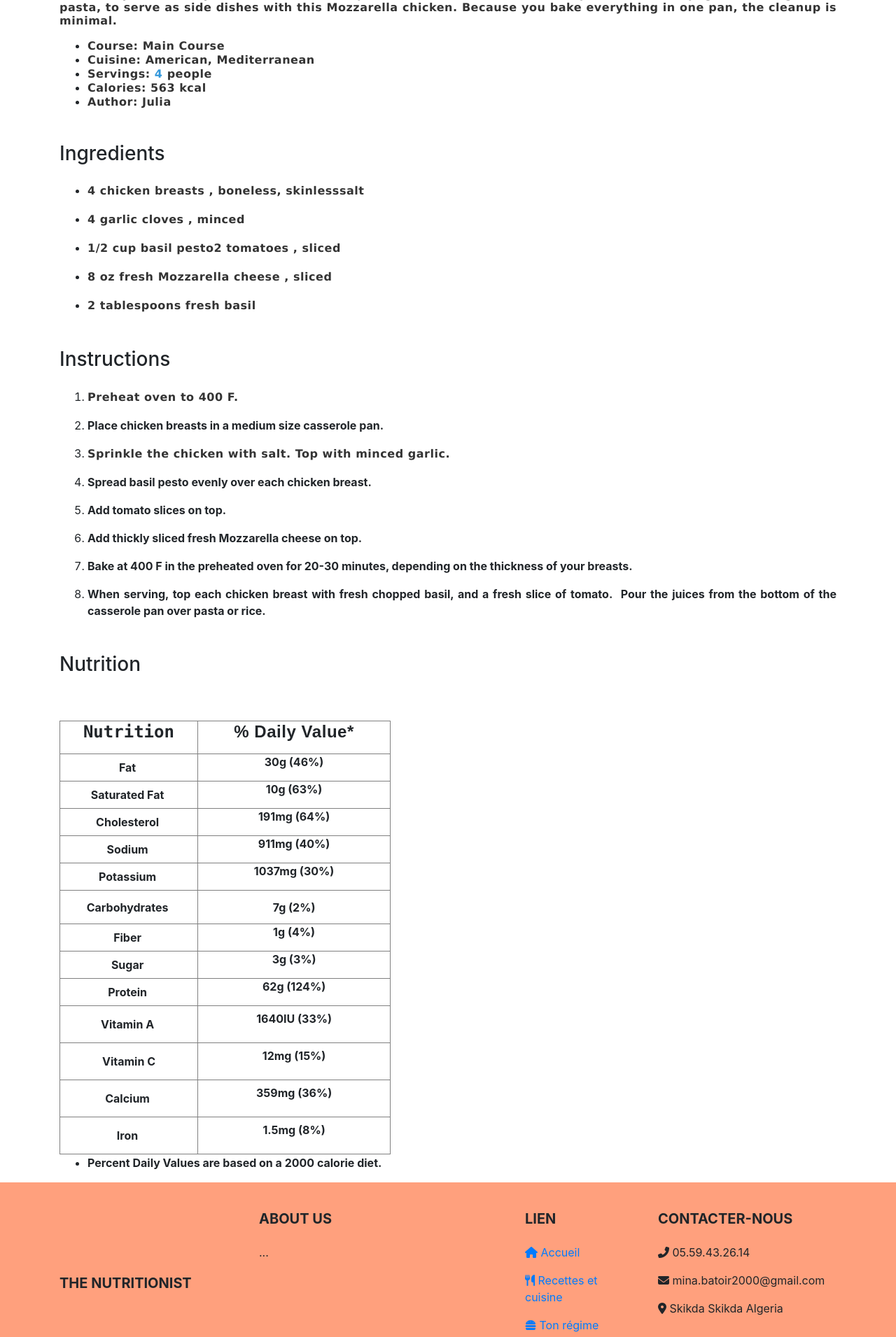
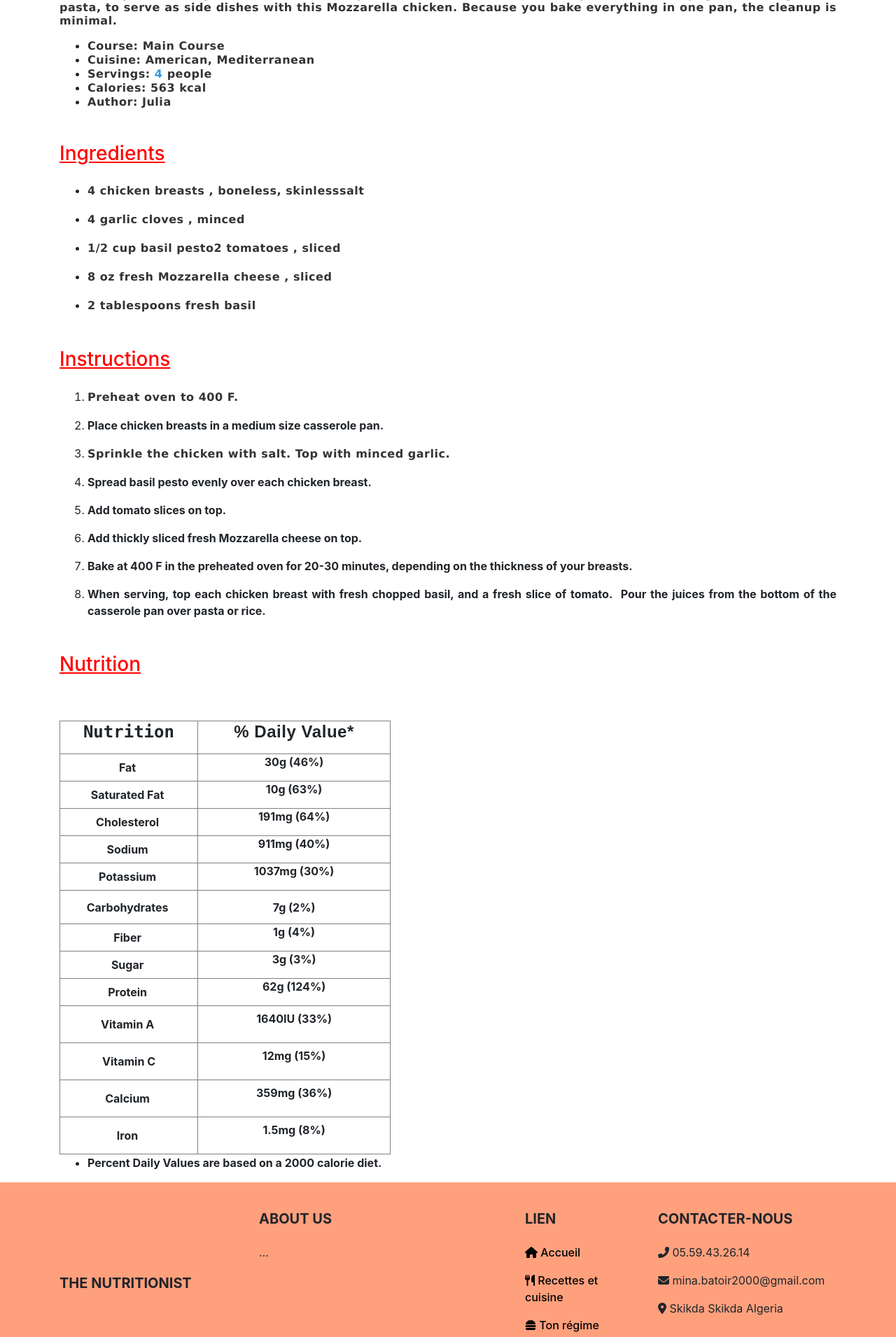
Before and after one commit to bendahma/thenutritionniste, a PHP site: page /detailsRecette.php?id=1 in a window 1280 px wide. Shown: the part 929-2840 px from the top of the page at 70% size. Run offline with PHP 8.4, Linux system fonts and the light colour scheme; data comes from the database, SQL or seed files in the repository; some libraries are stand-ins or nearby versions.

Commit message:
UI Updates

```diff
--- a/admin/functions/regime.php
+++ b/admin/functions/regime.php
@@ -10,7 +10,7 @@
         $now = new DateTime();
         $created_at =  $now->format('Y-m-d H:i:s');
         $target = "./../../upload/regime/".basename($regimeImage);
-        $sql  = "INSERT INTO `regime`(`id`, `type`, `title` ,`description`, `image`, `created_at`,'sex') VALUES (NULL,'$regimeType','$regimeTitle','$regimeDescription','$regimeImage','$created_at','$regimeSex')";
+        $sql  = "INSERT INTO `regime`(`id`, `type`, `title` ,`description`, `image`, `created_at`,`sex`) VALUES (NULL,'$regimeType','$regimeTitle','$regimeDescription','$regimeImage','$created_at','$regimeSex')";
         $result = mysqli_query($connect,$sql) or die(mysqli_error($connect));
         move_uploaded_file($_FILES['regimeImage']['tmp_name'], $target);
         if($result){
--- a/detailsRecette.php
+++ b/detailsRecette.php
@@ -31,19 +31,19 @@
 
 <div class="container" >
     <div class="mt-5">
-        <h3 class="mb-4"><?php if(!empty($dataRecette['recetteDescription'])) echo "Description de la recette" ?></h3>
+        <h3 class="mb-4" style="color:red; text-decoration:underline"><?php if(!empty($dataRecette['recetteDescription'])) echo "Description de la recette" ?></h3>
         <?php echo $dataRecette['recetteDescription'] ?>
     </div>
     <div class="mt-5">
-        <h3 class="mb-4"><?php if(!empty($dataRecette['recetteIngredients'])) echo "Ingredients" ?></h3>
+        <h3 class="mb-4" style="color:red; text-decoration:underline"><?php if(!empty($dataRecette['recetteIngredients'])) echo "Ingredients" ?></h3>
         <?php echo $dataRecette['recetteIngredients'] ?>
     </div>
-    <div class="mt-5">
-        <h3 class="mb-4"><?php if(!empty($dataRecette['recetteInstructions'])) echo "Instructions" ?></h3>
+    <div class="mt-5" >
+        <h3 class="mb-4" style="color:red; text-decoration:underline"><?php if(!empty($dataRecette['recetteInstructions'])) echo "Instructions" ?></h3>
         <?php echo $dataRecette['recetteInstructions'] ?>
     </div>
     <div class="mt-5">
-        <h3 class="mb-4"><?php if(!empty($dataRecette['recetteNutritionFacts'])) echo "Nutrition" ?></h3>
+        <h3 class="mb-4" style="color:red; text-decoration:underline"><?php if(!empty($dataRecette['recetteNutritionFacts'])) echo "Nutrition" ?></h3>
         <?php echo $dataRecette['recetteNutritionFacts'] ?>
     </div>
 </div>
--- a/inc/footer.php
+++ b/inc/footer.php
@@ -30,16 +30,16 @@
 
       <ul class="list-unstyled">
         <li class="mb-3">
-        <a class="" href="./"><i class="fas fa-home "></i> Accueil </a>
+        <a class="" href="./" style="color:black !important; font-weight:500; text-decoration:none"><i class="fas fa-home "></i> Accueil </a>
         </li>
         <li class="mb-3">
-        <a class="" href="./recette.php"><i class="fas fa-utensils"></i> Recettes et cuisine </a>
+        <a class="" href="./recette.php" style="color:black !important; font-weight:500; text-decoration:none"><i class="fas fa-utensils"></i> Recettes et cuisine </a>
         </li>
         <li class="mb-3">
-        <a class="" href="./choisiRegime.php"><i class="fas fa-hamburger"></i> Ton régime  </a>
+        <a class="" href="./choisiRegime.php" style="color:black !important; font-weight:500; text-decoration:none"><i class="fas fa-hamburger"></i> Ton régime  </a>
         </li>
         <li class="mb-3">
-        <a class="" href="./contact.php"><i class="fas fa-address-card"></i>  Contacter-nous  </a>
+        <a class="" href="./contact.php" style="color:black !important; font-weight:500; text-decoration:none"><i class="fas fa-address-card"></i>  Contacter-nous  </a>
         </li>
       </ul>
 
--- a/index.php
+++ b/index.php
@@ -109,7 +109,7 @@
                     <p> Des medecins et nuttritioniste vont vous guider dans ton regime pour qu on soit sure de votre safety </p>
                     <br><br><br><br><br>
                     <?php if(isset($_SESSION['user'])) {
-                            echo "<a href='' class='btn btn-warning btn-block mb-4'> Parle avec Quelqu'un " . $_SESSION['user'] . '</a> ' ;
+                            echo "<a href='./contact.php' class='btn btn-warning btn-block mb-4'> Parle avec Quelqu'un " . $_SESSION['user'] . '</a> ' ;
                       }else {
                         echo '<a type="button" class="btn btn-warning btn-block mb-4" data-toggle="modal" data-target="#exampleModalCenter"> Se connecter </a>';
                       }; ?>
--- a/recette.php
+++ b/recette.php
@@ -9,7 +9,7 @@
 
 <section id="recetteList">
     <div class="container py-5">
-        <h1 class="my-5">
+        <h1 class="mb-3 mt-2">
             NOS RECETTES
         </h1>
         <?php if(isset($_SESSION['user'])){?>
@@ -19,7 +19,7 @@
               <a href="./detailsRecette.php?id=<?php echo $dataRecette['id'] ?>" class="recetteLink">
                   <div class="card card-default">
                     <div class="card-body">
-                          <img class="justify-content-center" src="./upload/recette/<?php echo $dataRecette['recetteImage'] ?>" height="200px" width="" alt="">
+                          <img class="justify-content-center" src="./upload/recette/<?php echo $dataRecette['recetteImage'] ?>" height="280px" width="310px" alt="">
                           <h5 class="text-center mt-2"><?php echo $dataRecette['recetteName'] ?></h5>
                     </div>
                   </div>
```
Also changed, not shown: admin/ajouter_recette.php (+6 -6 lines), admin/edit_recette.php (+6 -7 lines), admin/functions/data.php (+9 -1 lines), upload/regime/5A20B29D-577A-18A6-4669-A34D8A426F3D-39027.jpeg (added), upload/regime/5bbba8e701145571de33f3c4.jpg (added).
